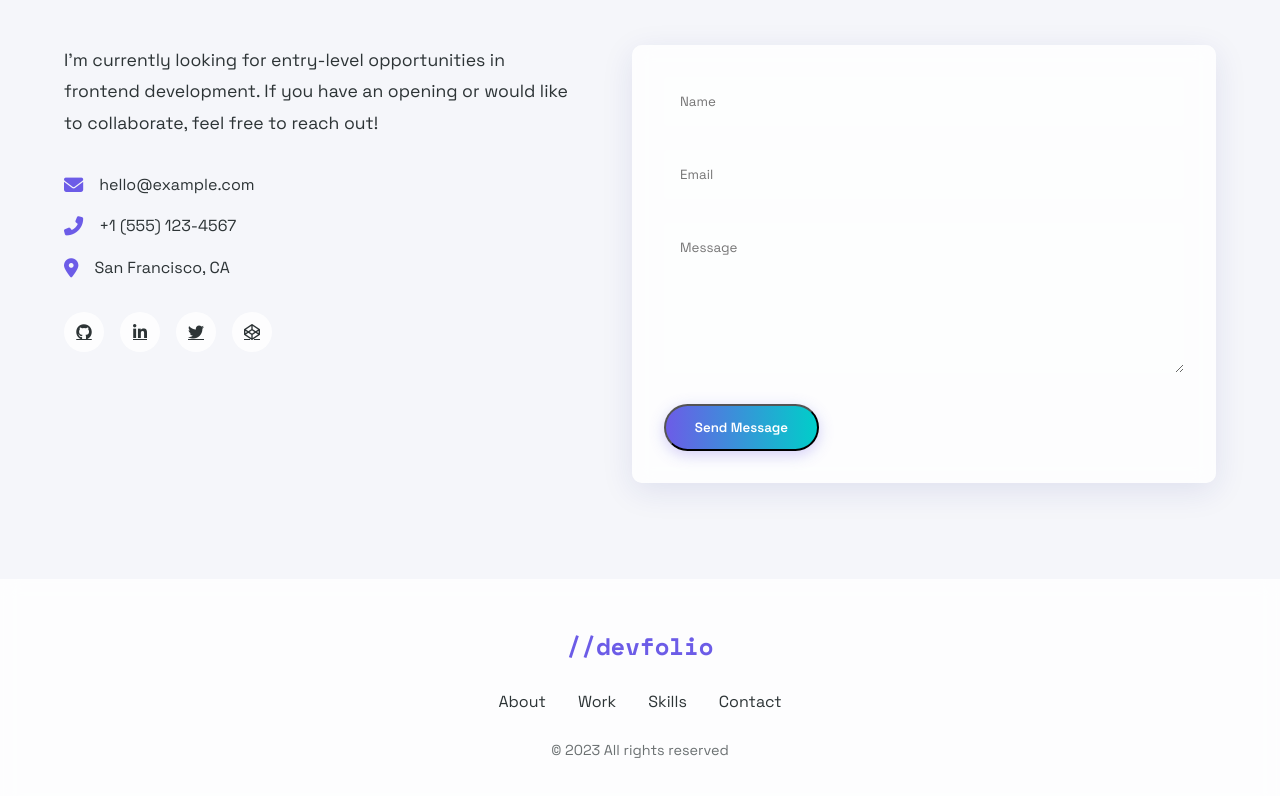
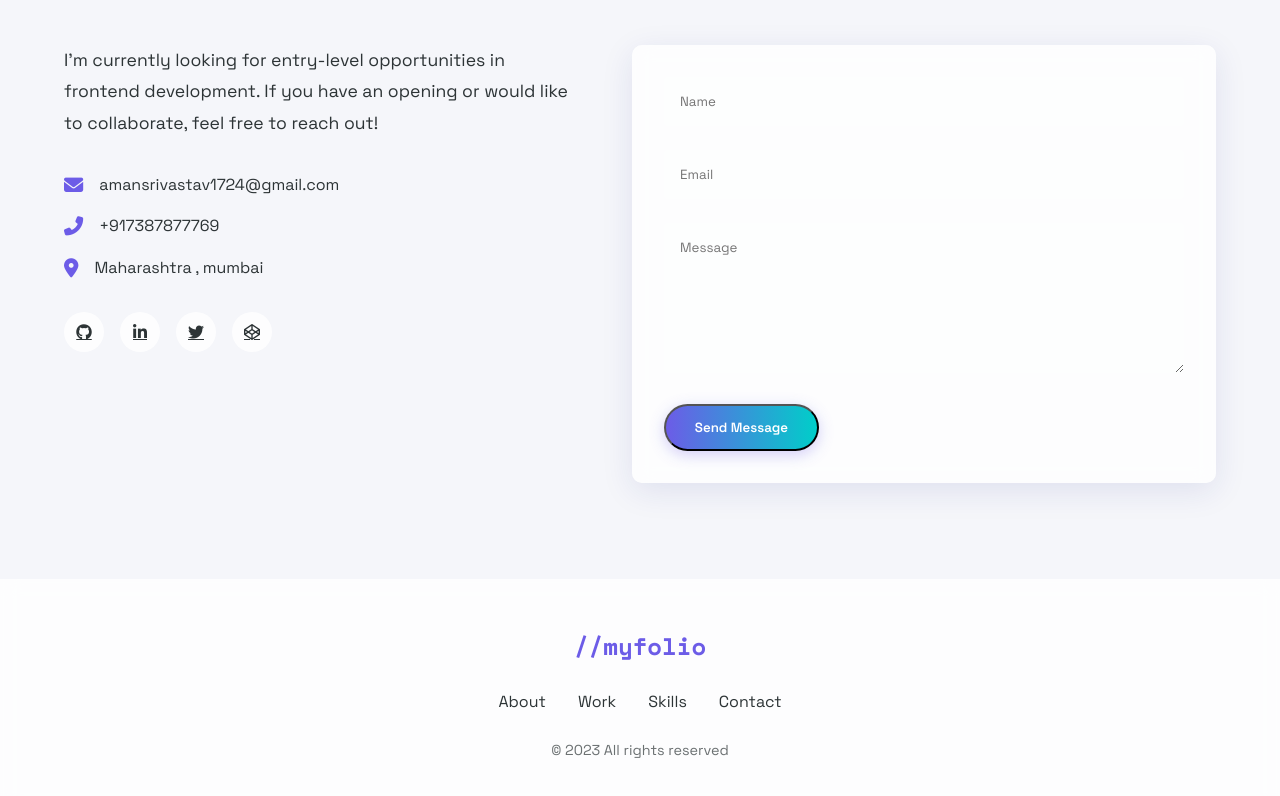
Before and after one commit to Aman040604/Portfolio, a plain HTML site: page index.html in a window 1280 px wide. Shown: the part 2895-3691 px from the top of the page. Drawn offline with nearby package versions, Linux system fonts and the light colour scheme.

Commit message:
Update index.html

```diff
--- a/index.html
+++ b/index.html
@@ -121,15 +121,15 @@ console.log("Ready for new opportunities!");</code></pre>
                     <div class="contact-details">
                         <div class="contact-item">
                             <i class="fas fa-envelope"></i>
-                            <span>hello@example.com</span>
+                            <span>amansrivastav1724@gmail.com</span>
                         </div>
                         <div class="contact-item">
                             <i class="fas fa-phone-alt"></i>
-                            <span>+1 (555) 123-4567</span>
+                            <span>+917387877769</span>
                         </div>
                         <div class="contact-item">
                             <i class="fas fa-map-marker-alt"></i>
-                            <span>San Francisco, CA</span>
+                            <span>Maharashtra , mumbai</span>
                         </div>
                     </div>
                     <div class="social-links">
@@ -157,7 +157,7 @@ console.log("Ready for new opportunities!");</code></pre>
 
     <footer>
         <div class="footer-content">
-            <div class="footer-logo">//devfolio</div>
+            <div class="footer-logo">//myfolio</div>
             <div class="footer-links">
                 <a href="#about" class="hover-underline">About</a>
                 <a href="#work" class="hover-underline">Work</a>
@@ -170,4 +170,5 @@ console.log("Ready for new opportunities!");</code></pre>
 
     <script src="script.js"></script>
 </body>
+
 </html>
```
